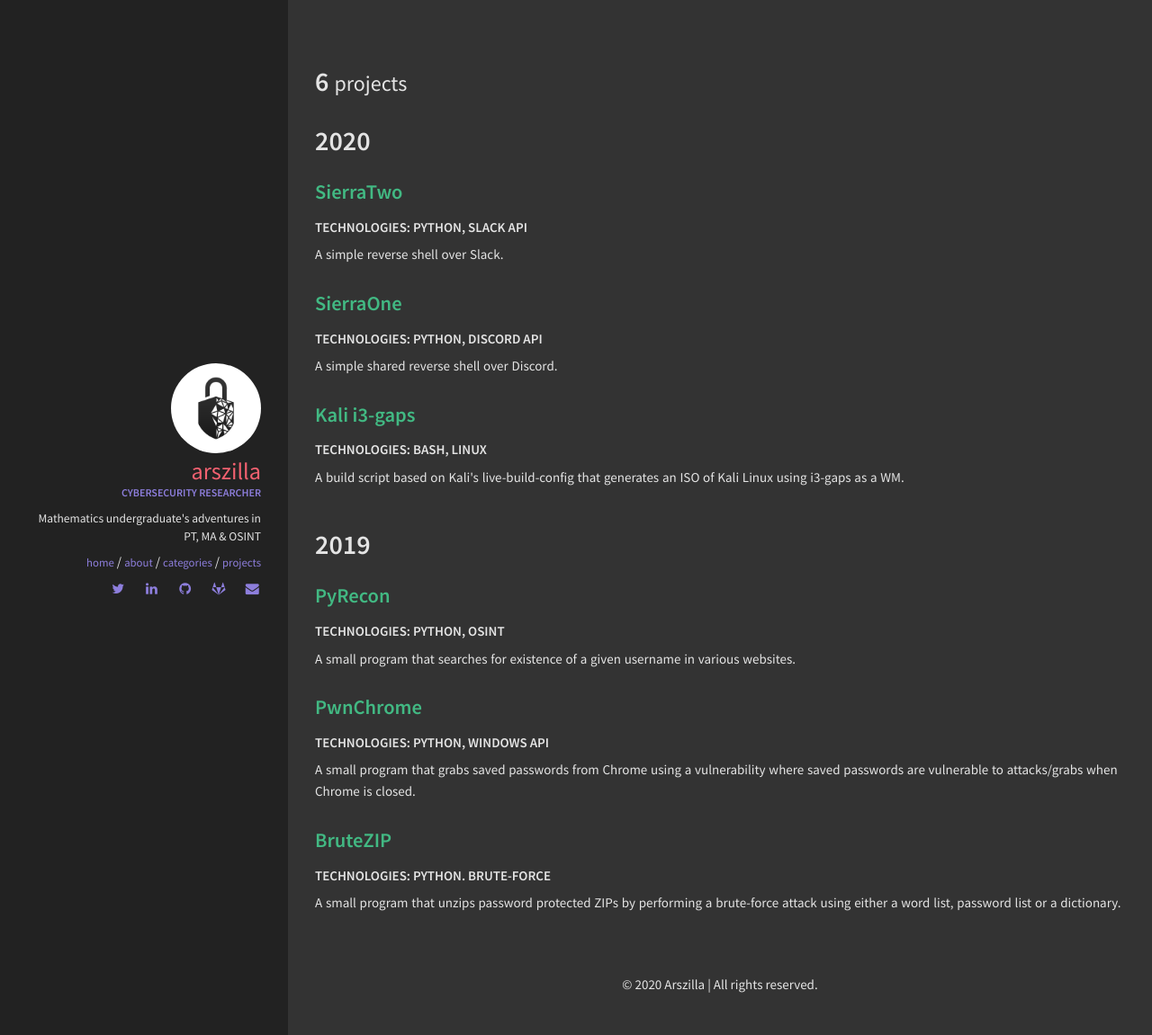
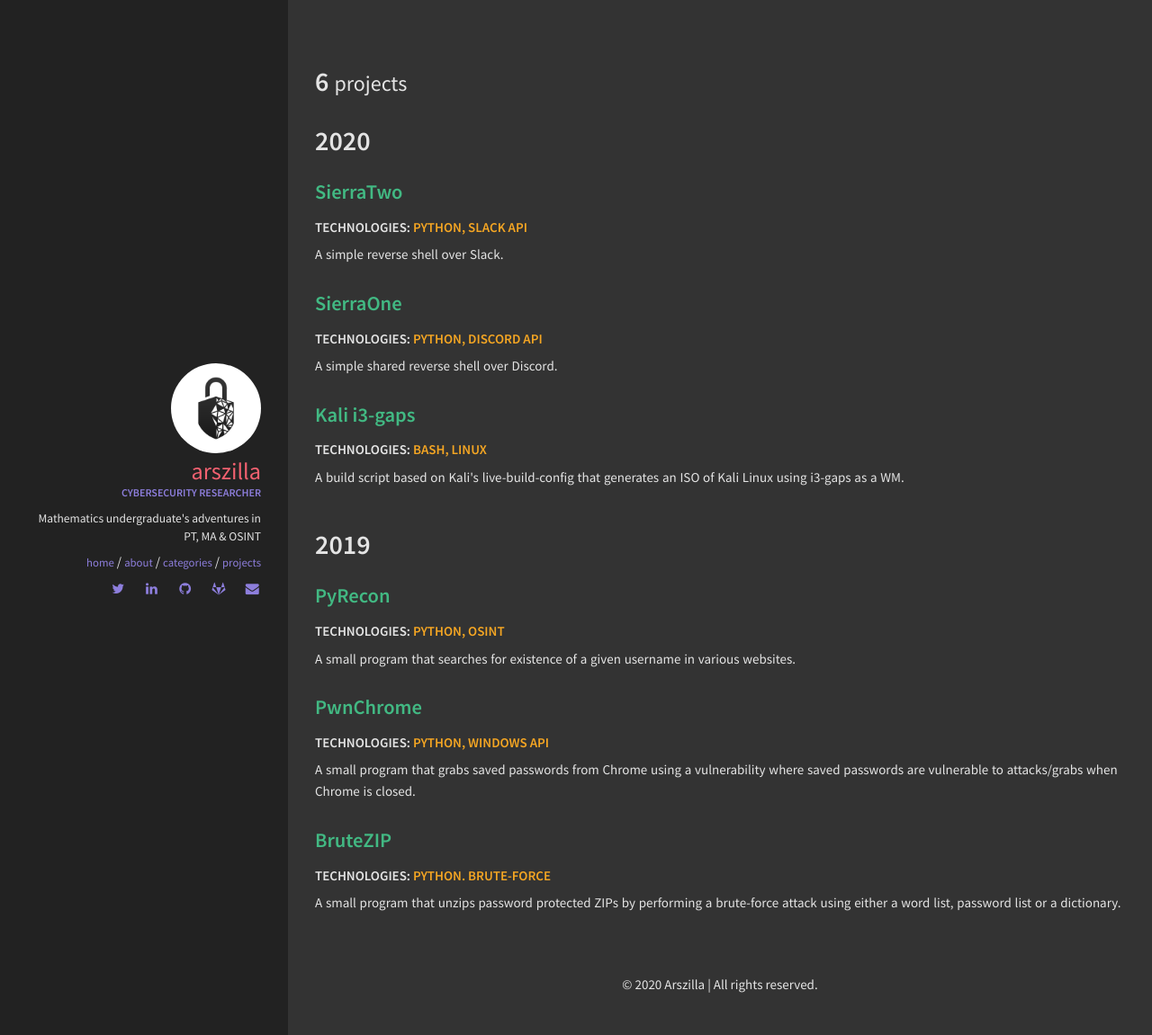
Before and after one commit to Arszilla/arszilla.com, a Jekyll site: the page built from projects.html, in a window 1280 px wide. Shown: the whole page at 90% size. Built offline with Jekyll 4.4.1, drawn with Linux system fonts in a browser that asks for light colours.

Commit message:
Update projects.html

```diff
--- a/projects.html
+++ b/projects.html
@@ -24,7 +24,7 @@ permalink: /projects/
                     <a href="{{ project.link }} " target="_blank" style="color:#42b983">{{ project.name }}</a>
                 </h3>
                 <h6>
-                    Technologies: {{ project.technologies }}
+                    Technologies: <span style="color: #F5A623">{{ project.technologies }}</span>
                 </h6>
                 <p style="margin: 0">
                     {{ project.description }}
```
